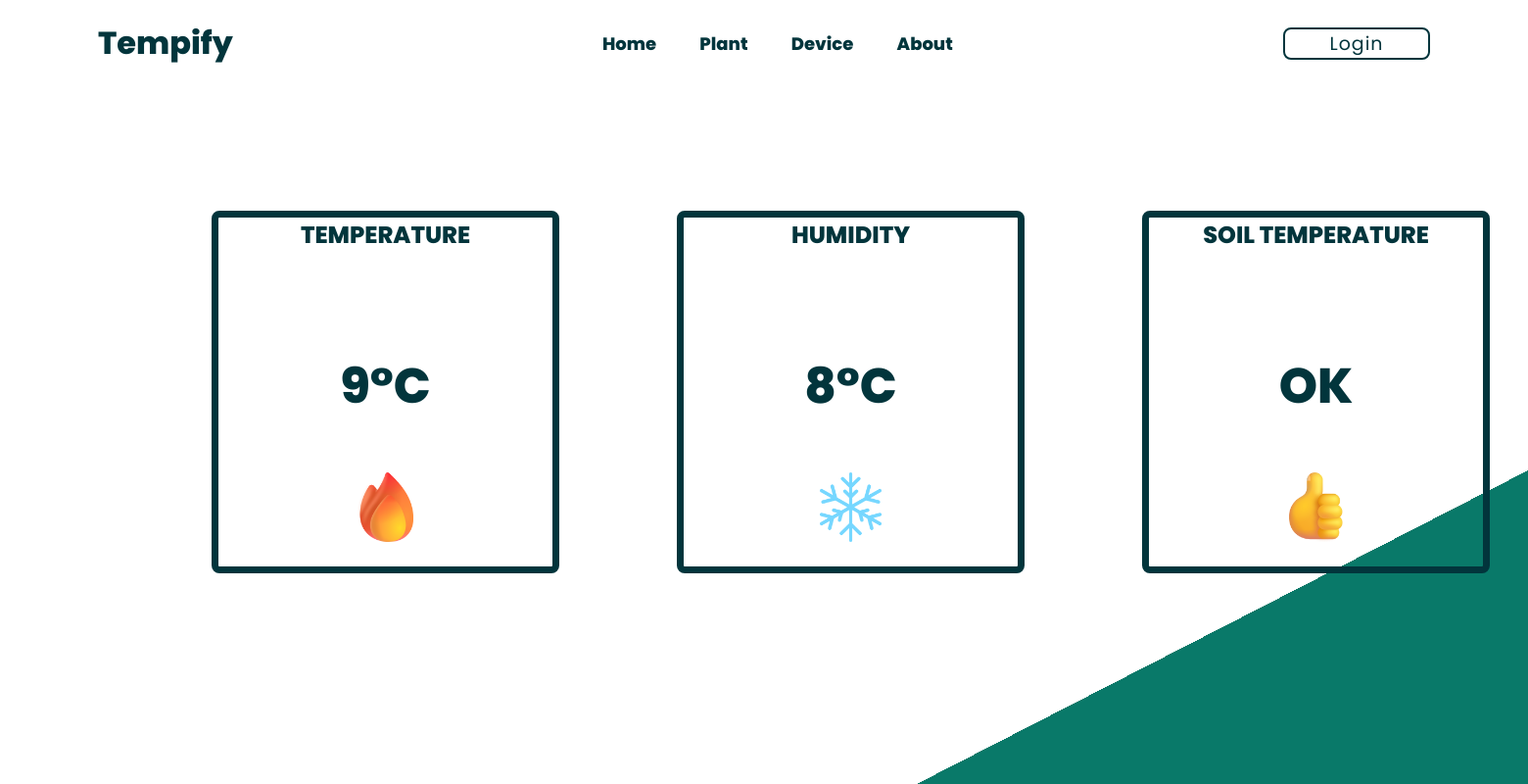
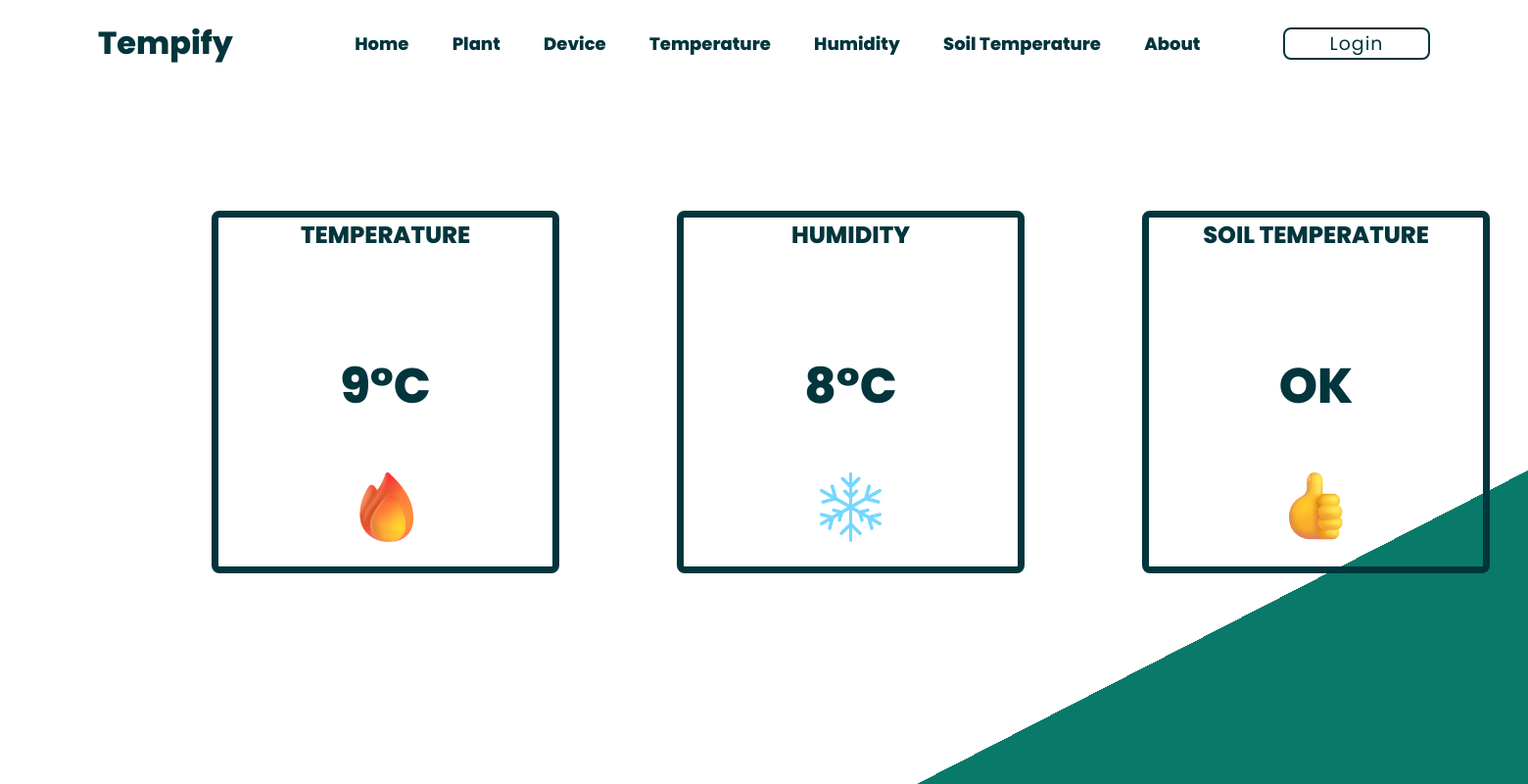
Before and after one commit to Katie2206/IOT_G-CA1_SD3b_Tempify, a Flask app: page /main in a window 1560 px wide. Shown: the whole page at 98% size. Run offline with Flask 3, Linux system fonts and the light colour scheme.

Commit message:
Small change

```diff
--- a/templates/main.html
+++ b/templates/main.html
@@ -14,6 +14,9 @@
             <a href="{{ url_for('index')}}" class="nav_item">Home</a>
             <a href="{{ url_for('main')}}" class="nav_item">Plant</a>
             <a href="#" class="nav_item">Device</a>
+            <a href="{{ url_for('temp')}}" class="nav_item">Temperature</a>
+            <a href="{{ url_for('humidity')}}" class="nav_item">Humidity</a>
+            <a href="{{ url_for('soilTemp')}}" class="nav_item"> Soil Temperature</a>
             <a href="#" class="nav_item">About</a>
         </nav>
 
```
